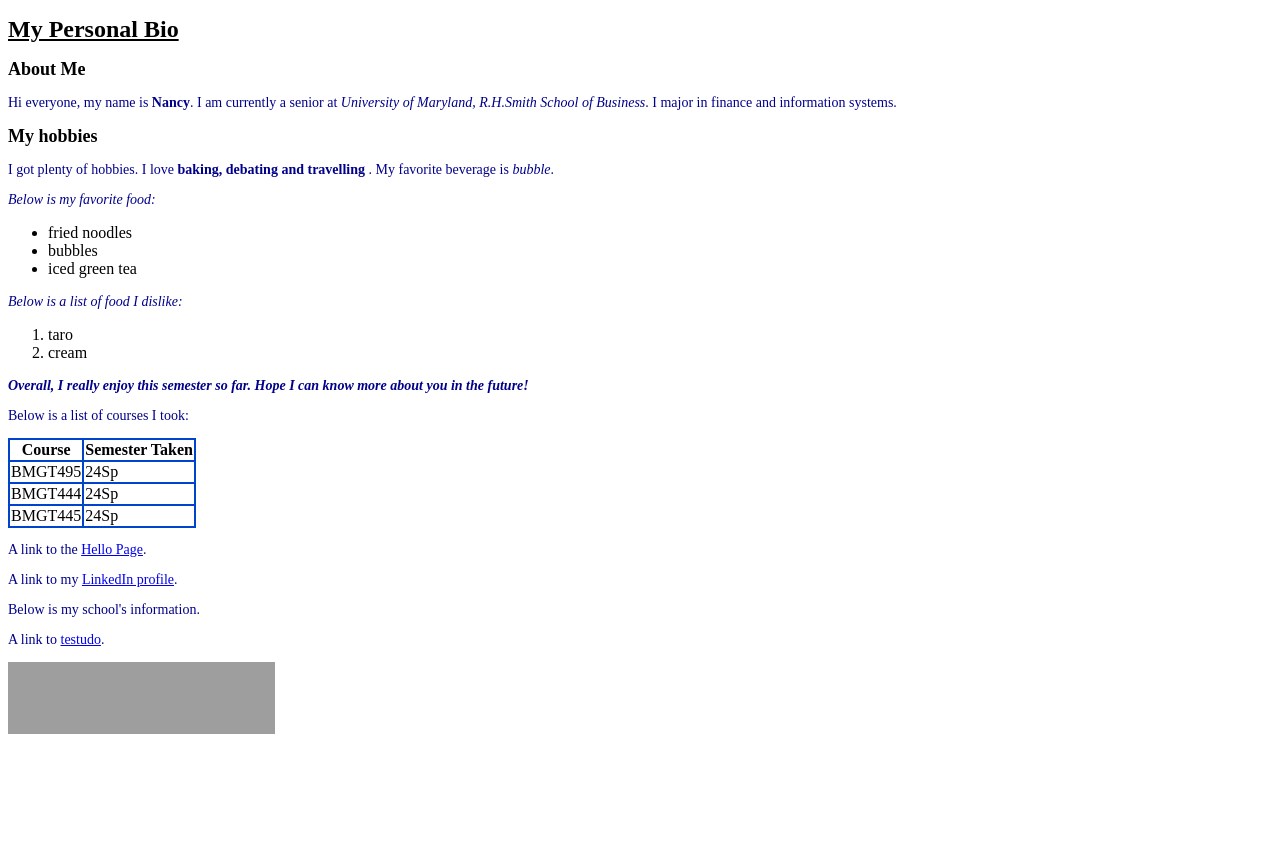
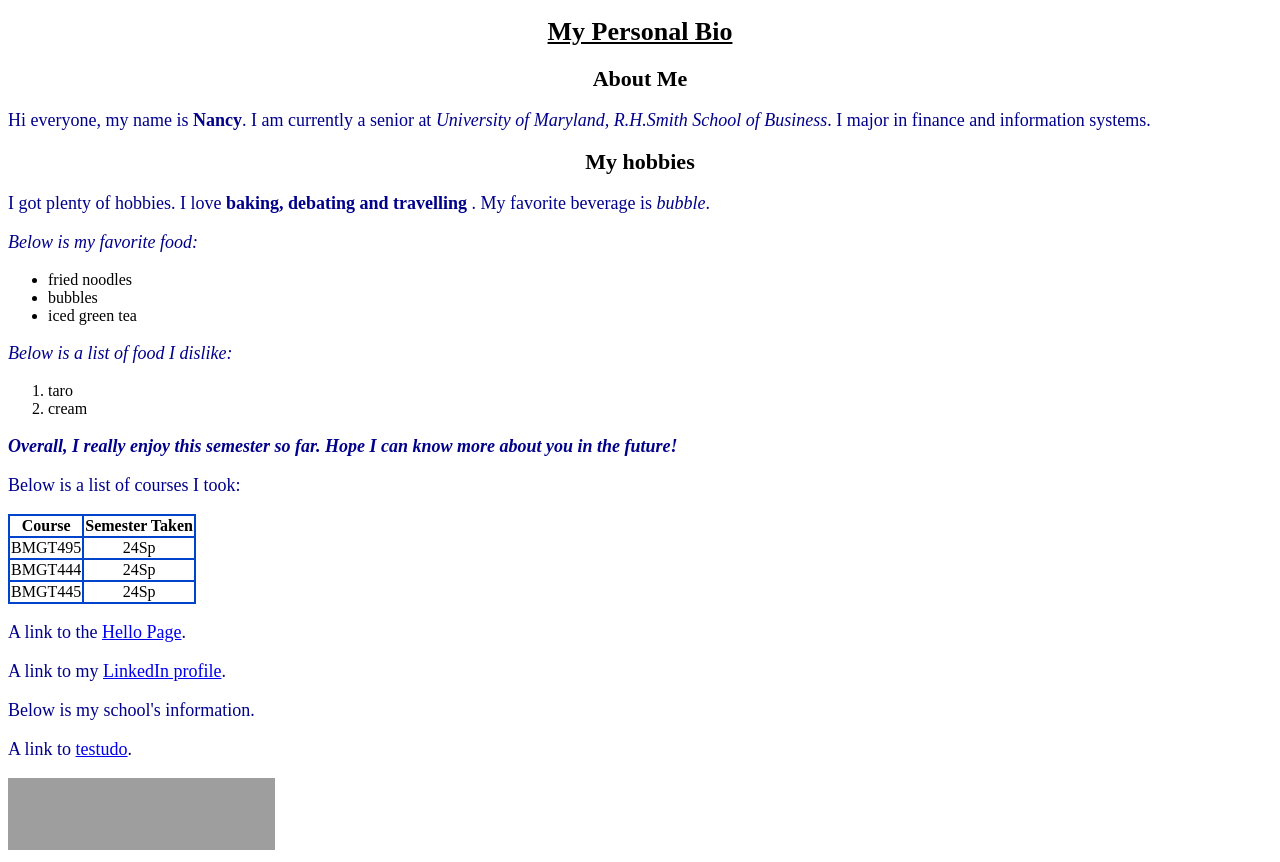
Before and after one commit to NanxinLuo/helloWorld2, a Flask app: page /about-css in a window 1280 px wide. Before the commit the page ends 734 px from the top, so only its background shows below. Run offline with Flask 3, Linux system fonts and the light colour scheme; grey boxes are pictures that could not be loaded.

Commit message:
Added additional attributes for page clarity.

```diff
--- a/static/css/style.css
+++ b/static/css/style.css
@@ -1,18 +1,20 @@
 /*Style for general paragraph style*/
 p{
     color:darkblue;
-    font-size:14px;
+    font-size:18px;
 }
 
 h1{
-    font-size:24px;
+    font-size:26px;
     font-weight:bold;
     text-decoration:underline;
+    text-align:center;
 }
 
 h2{
-    font-size:18px;
+    font-size:22px;
     font-weight:bold;
+    text-align:center;
 }
 
 /*Style for all tables within the page*/
@@ -21,6 +23,7 @@ table,td,th{
     border-width:2px;
     border-color:#0044cc;
     border-collapse: collapse;
+    text-align:center;
 }
 
 /*style for special paragraph that will only present once */
```
